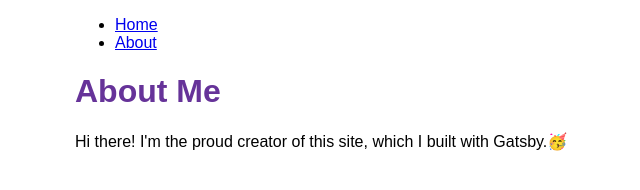
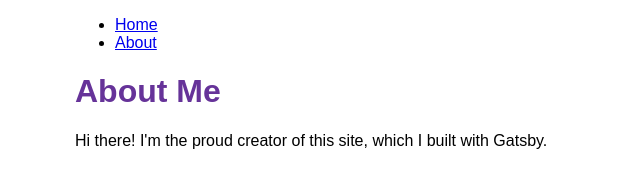
Before and after one commit to lshenghan/hello-gatsby, a Gatsby site: page /about in a window 1280 px wide. Shown: the full height of the page, 315-955 px from the left. Built offline with nearby package versions, Linux system fonts and the light colour scheme; Gatsby itself is replaced by a stand-in of ours.

Commit message:
Finished Gatsby Tutorial Part 3

```diff
--- a/package.json
+++ b/package.json
@@ -19,6 +19,7 @@
     "gatsby-plugin-gatsby-cloud": "^2.6.1",
     "gatsby-plugin-image": "^1.6.0",
     "gatsby-plugin-sharp": "^3.6.0",
+    "gatsby-source-filesystem": "^3.6.0",
     "react": "^17.0.1",
     "react-dom": "^17.0.1"
   }
--- a/src/pages/about.js
+++ b/src/pages/about.js
@@ -4,7 +4,7 @@ import Layout from '../components/layout'
 const AboutPage = () => {
   return (
     <Layout pageTitle="About Me">
-      <p>Hi there! I'm the proud creator of this site, which I built with Gatsby.🥳</p>
+      <p>Hi there! I'm the proud creator of this site, which I built with Gatsby.</p>
     </Layout>
   )
 }
```
Also changed, not shown: src/pages/index.js (+6 -8 lines), 1 other file.
